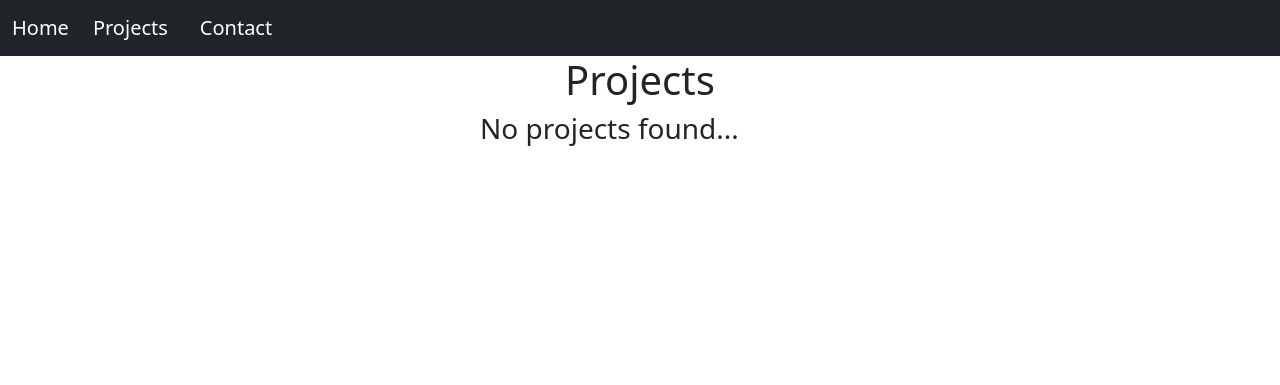
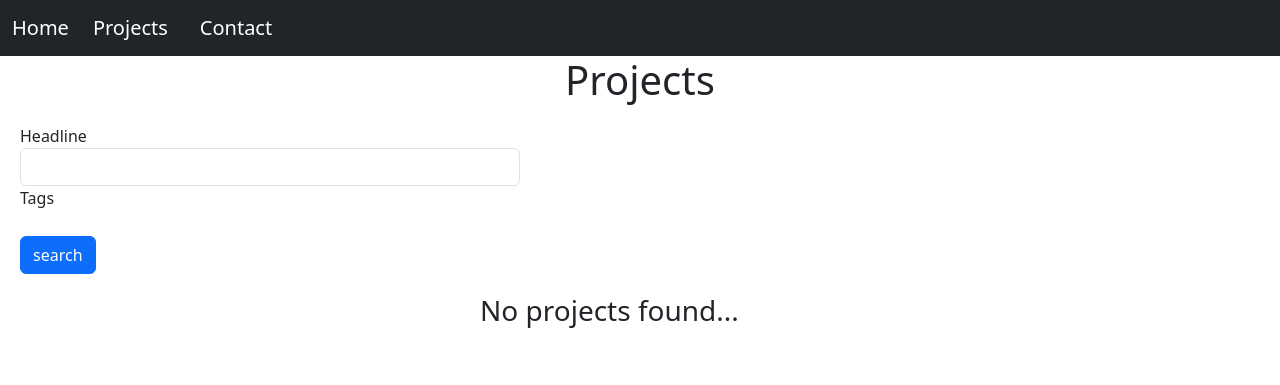
Before and after one commit to Arthemyst/my_portfolio, a Django app: page /projects/ in a window 1280 px wide. Shown: the top 385 px of the page. Run offline with Django 4.2, Linux system fonts and the light colour scheme; data that the repository does not hold is empty; some libraries are stand-ins or nearby versions.

Commit message:
Feat: Created projects filter.

```diff
--- a/src/personal_portfolio/settings.py
+++ b/src/personal_portfolio/settings.py
@@ -57,6 +57,7 @@ INSTALLED_APPS = [
     "portfolio_app1",
     "bootstrap5",
     "crispy_forms",
+    "django_filters"
 ]
 
 CRISPY_TEMPLATE_PACK = "bootstrap4"
--- /dev/null
+++ b/src/portfolio_app1/filters.py
@@ -0,0 +1,14 @@
+from tkinter import Widget
+import django_filters
+from django_filters import CharFilter
+
+from .models import *
+
+from django import forms
+
+class ProjectFilter(django_filters.FilterSet):
+    headline = CharFilter(field_name="headline", lookup_expr="icontains", label="Headline")
+    tags = django_filters.ModelMultipleChoiceFilter(queryset=Tag.objects.all(), widget=forms.CheckboxSelectMultiple)
+    class Meta:
+        model = Project
+        fields = ['headline', 'tags']
--- a/src/portfolio_app1/templates/portfolio_app1/projects.html
+++ b/src/portfolio_app1/templates/portfolio_app1/projects.html
@@ -1,6 +1,16 @@
 {% extends "portfolio_app1/base.html" %}
 {% load static %}
+{% load crispy_forms_tags %}
 {% block content %}
+<style type="text/css">
+    #div_id_tags > div{
+        font-size: small;
+        overflow-y: scroll;
+        max-height: 60px;
+        border-radius: 5px;
+        padding: 5px;
+    }
+</style>
 <style>
     .tag {
         display: inline-block;
@@ -42,10 +52,26 @@
         -moz-box-shadow: -2px 7px 21px -9px rgba(0, 0, 0, 0.75);
         box-shadow: -2px 7px 21px -9px rgba(0, 0, 0, 0.75);
     }
+
+    .child {
+        top: 20%;
+        left: 50%;
+        right: 20%;
+        margin: 20px;
+        max-width: 500px;
+    }
 </style>
+<div>
+    <h1 class="text-center">Projects</h1>
+    <div class="child">
 
         <div>
-    <h1 class="text-center">Projects</h1>
+        <form method="GET">
+            {{my_filter.form|crispy}}
+            <input class="btn btn-primary mt-3" type="submit" value="search">
+        </form>
+        </div>
+    </div>
 
 <div class="project-wrapper">
 
@@ -84,7 +110,7 @@
     {% endfor %}
 </div>
 </div>
-
+</div>
 
 
 
--- a/src/portfolio_app1/views.py
+++ b/src/portfolio_app1/views.py
@@ -2,6 +2,7 @@ from django.contrib.auth.decorators import login_required
 from django.shortcuts import redirect, render
 
 from .forms import ProjectForm
+from .filters import ProjectFilter
 from .models import Project
 
 
@@ -11,8 +12,9 @@ def home(request):
 
 def projects(request):
     projects = Project.objects.filter(active=True)
-
-    context = {"projects": projects}
+    my_filter = ProjectFilter(request.GET, queryset=projects)
+    projects = my_filter.qs
+    context = {"projects": projects, "my_filter": my_filter}
     return render(request, "portfolio_app1/projects.html", context)
 
 
```
Lines whose indentation alone changed are shown as unchanged.
